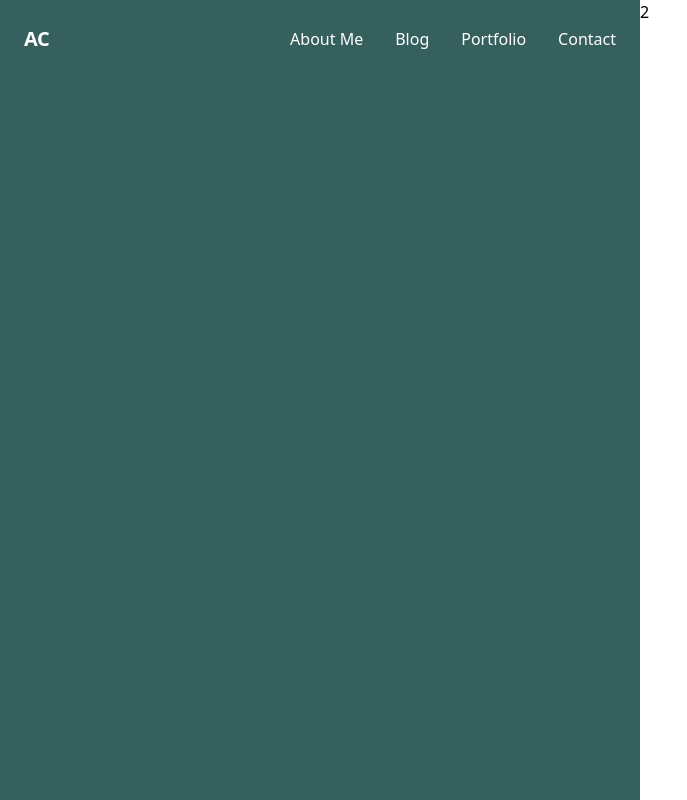
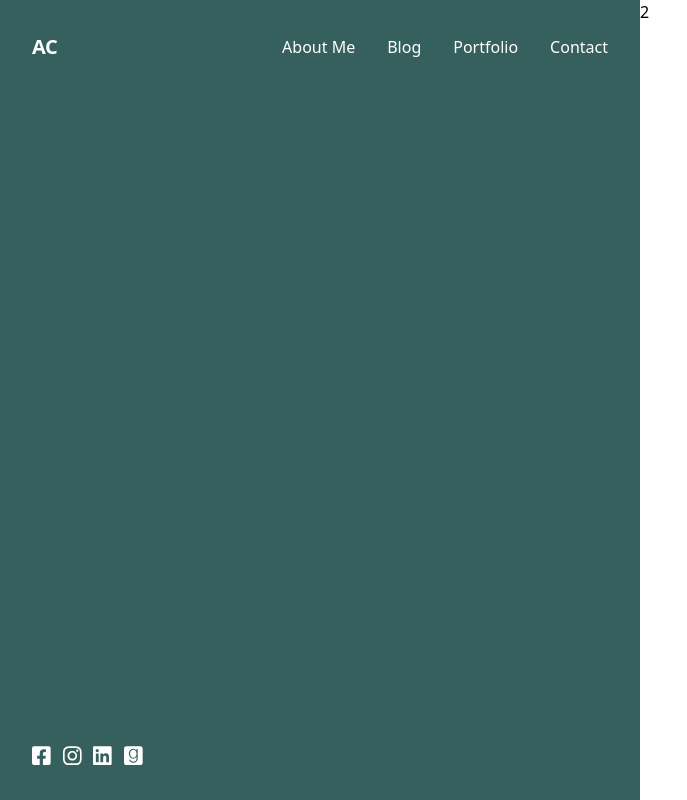
Before and after one commit to mauriziopireddu/acomencini-old, a Next.js app: page / in a window 1280 px wide. Shown: the whole page, without its empty margins (0-687 px from the left). Built offline with nearby package versions, Linux system fonts and the light colour scheme; a web font is replaced by a local one.

Commit message:
chore: social section

```diff
--- a/package.json
+++ b/package.json
@@ -7,6 +7,9 @@
     "start": "next start"
   },
   "dependencies": {
+    "@fortawesome/fontawesome-svg-core": "^1.2.30",
+    "@fortawesome/react-fontawesome": "^0.1.11",
+    "@fortawesome/free-brands-svg-icons": "^5.14.0",
     "next": "9.5.1",
     "prop-types": "^15.7.2",
     "react": "16.13.1",
--- a/src/SideHero/Navigation/Navigation.js
+++ b/src/SideHero/Navigation/Navigation.js
@@ -2,7 +2,7 @@ import Hamburger from './Hamburger';
 import { NavigationItem } from './NavigationItem';
 
 const Navigation = () => (
-  <nav className="flex items-center justify-between flex-wrap p-6">
+  <nav className="flex items-center justify-between flex-wrap">
     <div className="flex items-center flex-shrink-0 text-outline mr-6">
       <span className="font-semibold text-xl tracking-tight">AC</span>
     </div>
--- a/src/SideHero/SideHero.js
+++ b/src/SideHero/SideHero.js
@@ -1,8 +1,12 @@
 import Navigation from './Navigation/Navigation';
+import SocialSection from './SocialSection';
 
 const SideHero = () => (
-  <div className="bg-primary">
-    <Navigation />
+  <div className="bg-primary p-8">
+    <div className="relative h-full">
+      <Navigation />
+      <SocialSection />
+    </div>
   </div>
 );
 
--- /dev/null
+++ b/src/SideHero/SocialIcon.js
@@ -0,0 +1,10 @@
+import { FontAwesomeIcon } from '@fortawesome/react-fontawesome';
+import PropTypes from 'prop-types';
+
+export const SocialIcon = ({ icon }) => (
+  <FontAwesomeIcon icon={icon} className="text-outline mr-3" size="lg" />
+);
+
+SocialIcon.propTypes = {
+  icon: PropTypes.object.isRequired,
+};
--- /dev/null
+++ b/src/SideHero/SocialSection.js
@@ -0,0 +1,18 @@
+import {
+  faFacebookSquare,
+  faGoodreads,
+  faInstagram,
+  faLinkedin,
+} from '@fortawesome/free-brands-svg-icons';
+import { SocialIcon } from './SocialIcon';
+
+const SocialSection = () => (
+  <div className="absolute bottom-0">
+    <SocialIcon icon={faFacebookSquare} />
+    <SocialIcon icon={faInstagram} />
+    <SocialIcon icon={faLinkedin} />
+    <SocialIcon icon={faGoodreads} />
+  </div>
+);
+
+export default SocialSection;
```
Also changed, not shown: 1 other file (tests, documents, lock files or other folders).
